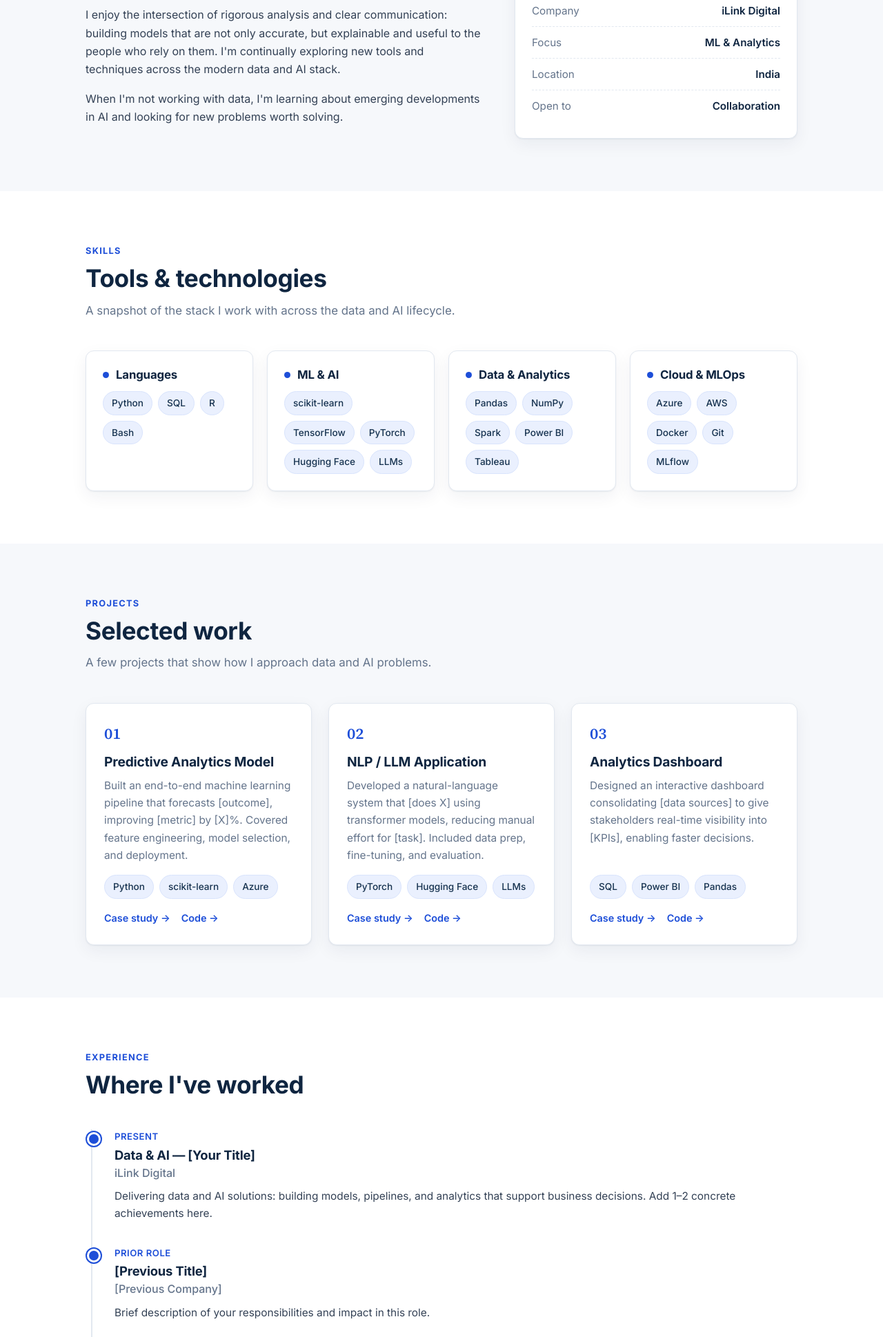
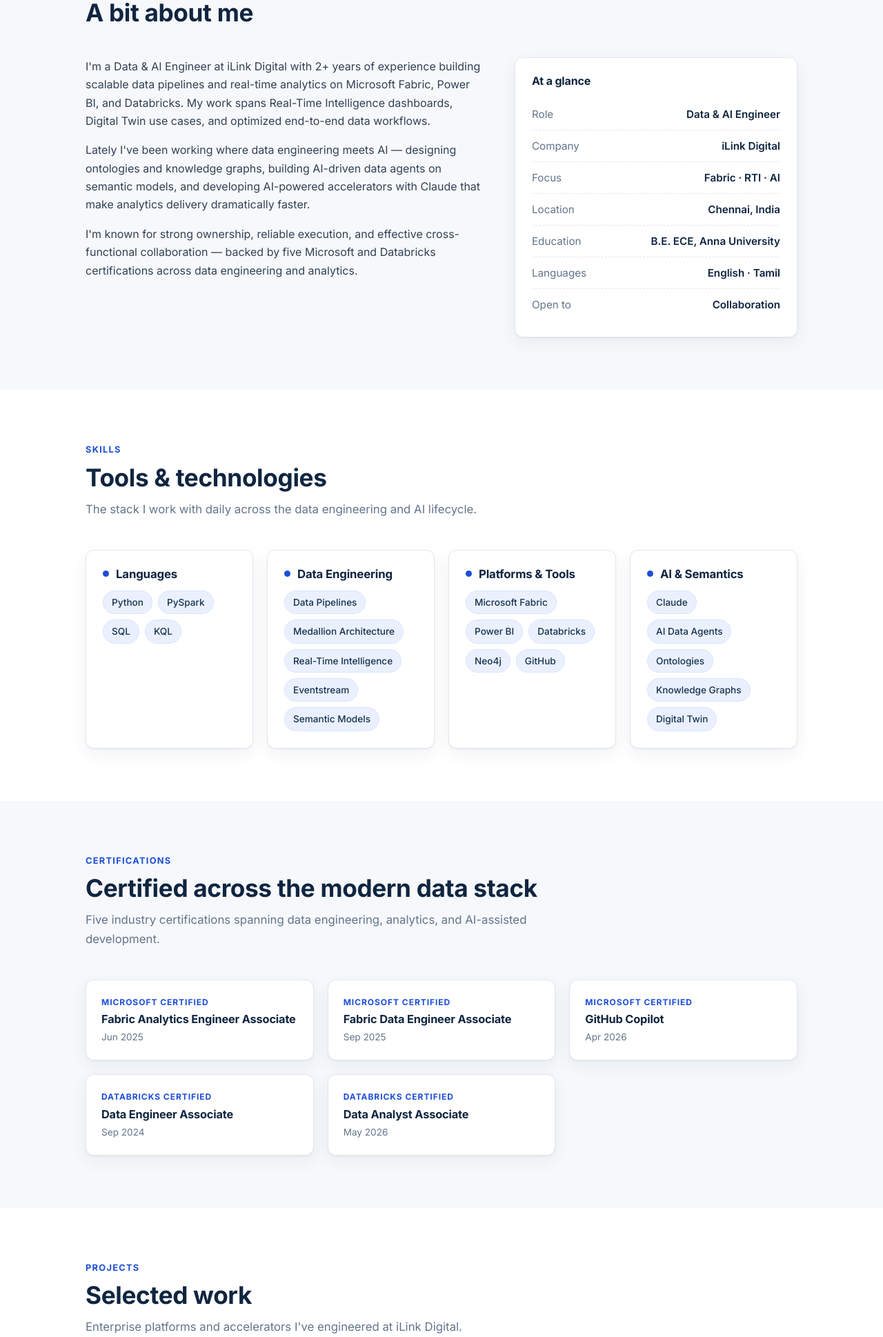
Before and after one commit to DharunKarthicksa/Portfolio, a plain HTML site: page index.html in a window 1280 px wide. Shown: the part 859-2797 px from the top of the page at 69% size. Drawn offline with Linux system fonts and the light colour scheme.

Commit message:
Personalize portfolio with resume content and dashboard sections
Add real bio, skills, projects (iWeave, GreenSky, Digital Twin),
experience, education, certifications section, hero stats tiles,
and contact links from resume.

Co-Authored-By: Claude Fable 5 <noreply@anthropic.com>

```diff
--- a/index.html
+++ b/index.html
@@ -3,8 +3,8 @@
 <head>
   <meta charset="UTF-8" />
   <meta name="viewport" content="width=device-width, initial-scale=1.0" />
-  <title>Dharun Karthick S — Data &amp; AI</title>
-  <meta name="description" content="Portfolio of Dharun Karthick S — Data &amp; AI professional at iLink Digital." />
+  <title>Dharun Karthick SA — Data &amp; AI Engineer</title>
+  <meta name="description" content="Portfolio of Dharun Karthick SA — Data &amp; AI Engineer at iLink Digital. Microsoft Fabric, Real-Time Intelligence, Databricks, Power BI, and AI-powered accelerators." />
   <link rel="preconnect" href="https://fonts.googleapis.com" />
   <link rel="preconnect" href="https://fonts.gstatic.com" crossorigin />
   <link href="https://fonts.googleapis.com/css2?family=Inter:wght@400;500;600;700;800&family=Source+Serif+4:opsz,wght@8..60,400;8..60,600&display=swap" rel="stylesheet" />
@@ -64,6 +64,13 @@
     .btn-ghost { background: #fff; color: var(--navy); border: 1px solid var(--line); }
     .btn-ghost:hover { border-color: var(--accent); color: var(--accent); text-decoration: none; }
 
+    /* Hero stats */
+    .stats { margin-top: 40px; display: grid; grid-template-columns: repeat(auto-fit, minmax(160px, 1fr)); gap: 14px; max-width: 780px; }
+    .stat { background: #fff; border: 1px solid var(--line); border-radius: var(--radius); padding: 16px 18px; box-shadow: var(--shadow); }
+    .stat .val { font-size: 1.6rem; font-weight: 800; color: var(--navy); letter-spacing: -.02em; }
+    .stat .val span { color: var(--accent); }
+    .stat .lbl { font-size: .8rem; color: var(--muted); font-weight: 500; margin-top: 2px; }
+
     /* Sections */
     section { padding: 76px 0; }
     section:nth-of-type(even) { background: var(--bg-soft); }
@@ -89,6 +96,13 @@
     .skill-card .dot { width: 9px; height: 9px; border-radius: 50%; background: var(--accent); flex: none; }
     .tags { display: flex; flex-wrap: wrap; gap: 8px; }
     .tag { font-size: .85rem; font-weight: 500; color: var(--navy-2); background: var(--accent-soft); border: 1px solid #d9e4fd; padding: 5px 12px; border-radius: 999px; }
+
+    /* Certifications */
+    .cert-grid { display: grid; grid-template-columns: repeat(auto-fit, minmax(250px, 1fr)); gap: 20px; }
+    .cert { background: #fff; border: 1px solid var(--line); border-radius: var(--radius); padding: 22px; box-shadow: var(--shadow); }
+    .cert .issuer { font-size: .75rem; font-weight: 700; letter-spacing: .08em; text-transform: uppercase; color: var(--accent); }
+    .cert h3 { font-size: 1.02rem; margin: 6px 0 4px; }
+    .cert .date { font-size: .85rem; color: var(--muted); }
 
     /* Projects */
     .proj-grid { display: grid; grid-template-columns: repeat(auto-fit, minmax(300px, 1fr)); gap: 24px; }
@@ -136,6 +150,7 @@
       <nav class="nav-links" id="navLinks">
         <a href="#about">About</a>
         <a href="#skills">Skills</a>
+        <a href="#certifications">Certifications</a>
         <a href="#projects">Projects</a>
         <a href="#experience">Experience</a>
         <a href="#contact">Contact</a>
@@ -147,12 +162,18 @@
   <!-- HERO -->
   <section class="hero" style="background:linear-gradient(180deg,var(--bg-soft),#fff)">
     <div class="wrap">
-      <span class="eyebrow">Data &amp; AI Professional</span>
-      <h1>Dharun Karthick S</h1>
-      <p class="lede">I turn data into decisions — building machine learning models, data pipelines, and analytics that help teams work smarter. <!-- TODO: rewrite this in your own words --></p>
+      <span class="eyebrow">Data &amp; AI Engineer · iLink Digital</span>
+      <h1>Dharun Karthick SA</h1>
+      <p class="lede">I build scalable data pipelines, real-time intelligence dashboards, and AI-powered accelerators on Microsoft Fabric and Databricks — turning operational data into decisions as it happens.</p>
       <div class="hero-actions">
         <a class="btn btn-primary" href="#projects">View my work &rarr;</a>
         <a class="btn btn-ghost" href="#contact">Get in touch</a>
+      </div>
+      <div class="stats">
+        <div class="stat"><div class="val">2<span>+</span></div><div class="lbl">Years in Data &amp; AI</div></div>
+        <div class="stat"><div class="val">5</div><div class="lbl">Microsoft &amp; Databricks certifications</div></div>
+        <div class="stat"><div class="val">3</div><div class="lbl">Enterprise solutions delivered</div></div>
+        <div class="stat"><div class="val">8.6</div><div class="lbl">CGPA — B.E., Anna University</div></div>
       </div>
     </div>
   </section>
@@ -166,17 +187,18 @@
       </div>
       <div class="about-grid">
         <div>
-          <!-- TODO: Replace with your real bio -->
-          <p>I'm a data and AI professional at iLink Digital, where I focus on transforming raw data into practical, production-ready solutions. My work spans the full lifecycle — from cleaning and modeling data to deploying machine learning systems that deliver measurable value.</p>
-          <p>I enjoy the intersection of rigorous analysis and clear communication: building models that are not only accurate, but explainable and useful to the people who rely on them. I'm continually exploring new tools and techniques across the modern data and AI stack.</p>
-          <p>When I'm not working with data, I'm learning about emerging developments in AI and looking for new problems worth solving.</p>
+          <p>I'm a Data &amp; AI Engineer at iLink Digital with 2+ years of experience building scalable data pipelines and real-time analytics on Microsoft Fabric, Power BI, and Databricks. My work spans Real-Time Intelligence dashboards, Digital Twin use cases, and optimized end-to-end data workflows.</p>
+          <p>Lately I've been working where data engineering meets AI — designing ontologies and knowledge graphs, building AI-driven data agents on semantic models, and developing AI-powered accelerators with Claude that make analytics delivery dramatically faster.</p>
+          <p>I'm known for strong ownership, reliable execution, and effective cross-functional collaboration — backed by five Microsoft and Databricks certifications across data engineering and analytics.</p>
         </div>
         <aside class="facts">
           <h3>At a glance</h3>
-          <div class="fact"><span>Role</span><span>Data &amp; AI</span></div>
+          <div class="fact"><span>Role</span><span>Data &amp; AI Engineer</span></div>
           <div class="fact"><span>Company</span><span>iLink Digital</span></div>
-          <div class="fact"><span>Focus</span><span>ML &amp; Analytics</span></div>
-          <div class="fact"><span>Location</span><span>India</span></div>
+          <div class="fact"><span>Focus</span><span>Fabric · RTI · AI</span></div>
+          <div class="fact"><span>Location</span><span>Chennai, India</span></div>
+          <div class="fact"><span>Education</span><span>B.E. ECE, Anna University</span></div>
+          <div class="fact"><span>Languages</span><span>English · Tamil</span></div>
           <div class="fact"><span>Open to</span><span>Collaboration</span></div>
         </aside>
       </div>
@@ -189,32 +211,70 @@
       <div class="sec-head">
         <div class="kicker">Skills</div>
         <h2>Tools &amp; technologies</h2>
-        <p>A snapshot of the stack I work with across the data and AI lifecycle. <!-- TODO: adjust to match your real skills --></p>
+        <p>The stack I work with daily across the data engineering and AI lifecycle.</p>
       </div>
       <div class="skills-grid">
         <div class="skill-card">
           <h3><span class="dot"></span>Languages</h3>
           <div class="tags">
-            <span class="tag">Python</span><span class="tag">SQL</span><span class="tag">R</span><span class="tag">Bash</span>
+            <span class="tag">Python</span><span class="tag">PySpark</span><span class="tag">SQL</span><span class="tag">KQL</span>
           </div>
         </div>
         <div class="skill-card">
-          <h3><span class="dot"></span>ML &amp; AI</h3>
+          <h3><span class="dot"></span>Data Engineering</h3>
           <div class="tags">
-            <span class="tag">scikit-learn</span><span class="tag">TensorFlow</span><span class="tag">PyTorch</span><span class="tag">Hugging Face</span><span class="tag">LLMs</span>
+            <span class="tag">Data Pipelines</span><span class="tag">Medallion Architecture</span><span class="tag">Real-Time Intelligence</span><span class="tag">Eventstream</span><span class="tag">Semantic Models</span>
           </div>
         </div>
         <div class="skill-card">
-          <h3><span class="dot"></span>Data &amp; Analytics</h3>
+          <h3><span class="dot"></span>Platforms &amp; Tools</h3>
           <div class="tags">
-            <span class="tag">Pandas</span><span class="tag">NumPy</span><span class="tag">Spark</span><span class="tag">Power BI</span><span class="tag">Tableau</span>
+            <span class="tag">Microsoft Fabric</span><span class="tag">Power BI</span><span class="tag">Databricks</span><span class="tag">Neo4j</span><span class="tag">GitHub</span>
           </div>
         </div>
         <div class="skill-card">
-          <h3><span class="dot"></span>Cloud &amp; MLOps</h3>
+          <h3><span class="dot"></span>AI &amp; Semantics</h3>
           <div class="tags">
-            <span class="tag">Azure</span><span class="tag">AWS</span><span class="tag">Docker</span><span class="tag">Git</span><span class="tag">MLflow</span>
+            <span class="tag">Claude</span><span class="tag">AI Data Agents</span><span class="tag">Ontologies</span><span class="tag">Knowledge Graphs</span><span class="tag">Digital Twin</span>
           </div>
+        </div>
+      </div>
+    </div>
+  </section>
+
+  <!-- CERTIFICATIONS -->
+  <section id="certifications">
+    <div class="wrap">
+      <div class="sec-head">
+        <div class="kicker">Certifications</div>
+        <h2>Certified across the modern data stack</h2>
+        <p>Five industry certifications spanning data engineering, analytics, and AI-assisted development.</p>
+      </div>
+      <div class="cert-grid">
+        <div class="cert">
+          <div class="issuer">Microsoft Certified</div>
+          <h3>Fabric Analytics Engineer Associate</h3>
+          <div class="date">Jun 2025</div>
+        </div>
+        <div class="cert">
+          <div class="issuer">Microsoft Certified</div>
+          <h3>Fabric Data Engineer Associate</h3>
+          <div class="date">Sep 2025</div>
+        </div>
+        <div class="cert">
+          <div class="issuer">Microsoft Certified</div>
+          <h3>GitHub Copilot</h3>
+          <div class="date">Apr 2026</div>
+        </div>
+        <div class="cert">
+          <div class="issuer">Databricks Certified</div>
+          <h3>Data Engineer Associate</h3>
+          <div class="date">Sep 2024</div>
+        </div>
+        <div class="cert">
+          <div class="issuer">Databricks Certified</div>
+          <h3>Data Analyst Associate</h3>
+          <div class="date">May 2026</div>
         </div>
       </div>
     </div>
@@ -226,29 +286,26 @@
       <div class="sec-head">
         <div class="kicker">Projects</div>
         <h2>Selected work</h2>
-        <p>A few projects that show how I approach data and AI problems. <!-- TODO: replace with your real projects --></p>
+        <p>Enterprise platforms and accelerators I've engineered at iLink Digital.</p>
       </div>
       <div class="proj-grid">
         <article class="proj">
           <div class="num">01</div>
-          <h3>Predictive Analytics Model</h3>
-          <p>Built an end-to-end machine learning pipeline that forecasts [outcome], improving [metric] by [X]%. Covered feature engineering, model selection, and deployment. <!-- TODO --></p>
-          <div class="tags"><span class="tag">Python</span><span class="tag">scikit-learn</span><span class="tag">Azure</span></div>
-          <div class="links"><a href="#">Case study &rarr;</a><a href="#">Code &rarr;</a></div>
+          <h3>iWeave — Ontology &amp; Semantic Intelligence Platform</h3>
+          <p>AI-powered platform that models business domains as knowledge graphs for intelligent data discovery and contextual reasoning. I built industry-specific ontology templates using Claude and integrated the platform with Microsoft Fabric and Neo4j for seamless ontology import/export across enterprise data ecosystems.</p>
+          <div class="tags"><span class="tag">Claude</span><span class="tag">Microsoft Fabric</span><span class="tag">Neo4j</span><span class="tag">Knowledge Graphs</span></div>
         </article>
         <article class="proj">
           <div class="num">02</div>
-          <h3>NLP / LLM Application</h3>
-          <p>Developed a natural-language system that [does X] using transformer models, reducing manual effort for [task]. Included data prep, fine-tuning, and evaluation. <!-- TODO --></p>
-          <div class="tags"><span class="tag">PyTorch</span><span class="tag">Hugging Face</span><span class="tag">LLMs</span></div>
-          <div class="links"><a href="#">Case study &rarr;</a><a href="#">Code &rarr;</a></div>
+          <h3>GreenSky — Methane Leak Detection Accelerator</h3>
+          <p>Plug-and-play Oil &amp; Gas accelerator on Microsoft Fabric and Databricks that detects methane leaks by fusing industrial SCADA data with satellite plume data from Microsoft Planetary Computer. I designed the Bronze–Silver–Gold Medallion architecture and built real-time RTI dashboards with optimized KQL.</p>
+          <div class="tags"><span class="tag">Microsoft Fabric</span><span class="tag">Databricks</span><span class="tag">KQL</span><span class="tag">Medallion Architecture</span></div>
         </article>
         <article class="proj">
           <div class="num">03</div>
-          <h3>Analytics Dashboard</h3>
-          <p>Designed an interactive dashboard consolidating [data sources] to give stakeholders real-time visibility into [KPIs], enabling faster decisions. <!-- TODO --></p>
-          <div class="tags"><span class="tag">SQL</span><span class="tag">Power BI</span><span class="tag">Pandas</span></div>
-          <div class="links"><a href="#">Case study &rarr;</a><a href="#">Code &rarr;</a></div>
+          <h3>Digital Twin &amp; Real-Time Intelligence Showcases</h3>
+          <p>Presales solutions built on Microsoft Fabric — including a Digital Twin demo presented at FabCon '25 showcasing future-state architecture. I transformed Eventstream data into interactive real-time dashboards with KQL and accelerated custom dashboard delivery using Rayfin with Claude.</p>
+          <div class="tags"><span class="tag">Digital Twin</span><span class="tag">Eventstream</span><span class="tag">KQL</span><span class="tag">Rayfin</span></div>
         </article>
       </div>
     </div>
@@ -262,24 +319,23 @@
         <h2>Where I've worked</h2>
       </div>
       <div class="timeline">
-        <!-- TODO: replace with your real roles -->
         <div class="tl-item">
-          <div class="when">Present</div>
-          <h3>Data &amp; AI — [Your Title]</h3>
-          <div class="org">iLink Digital</div>
-          <p>Delivering data and AI solutions: building models, pipelines, and analytics that support business decisions. Add 1–2 concrete achievements here.</p>
+          <div class="when">Jan 2024 — Present</div>
+          <h3>Data Engineer</h3>
+          <div class="org">iLink Digital · Chennai</div>
+          <p>Building AI-powered data platforms and accelerators: industry ontology templates for iWeave developed with Claude, Medallion pipelines and real-time methane-detection dashboards for GreenSky, and Fabric–Neo4j integrations — all managed with disciplined GitHub branching and version-control workflows.</p>
         </div>
         <div class="tl-item">
-          <div class="when">Prior role</div>
-          <h3>[Previous Title]</h3>
-          <div class="org">[Previous Company]</div>
-          <p>Brief description of your responsibilities and impact in this role.</p>
+          <div class="when">Presales · FabCon '25</div>
+          <h3>Solution Engineer</h3>
+          <div class="org">iLink Digital</div>
+          <p>Designed and delivered a Digital Twin demo for FabCon '25 showcasing next-generation Microsoft Fabric architecture; developed multiple Real-Time Intelligence solutions from Eventstream data and built custom Rayfin dashboards with Claude for customer demonstrations.</p>
         </div>
         <div class="tl-item">
-          <div class="when">Education</div>
-          <h3>[Your Degree]</h3>
-          <div class="org">[University / Institution]</div>
-          <p>Field of study, notable coursework, or achievements.</p>
+          <div class="when">2020 — 2024</div>
+          <h3>B.E. Electronics &amp; Communication Engineering</h3>
+          <div class="org">MIT Campus, Anna University · Chennai</div>
+          <p>First Class with Distinction — 8.6 CGPA. Chairman of the Electronics Engineers Association.</p>
         </div>
       </div>
     </div>
@@ -292,9 +348,9 @@
         <h2>Let's work together</h2>
         <p>I'm always open to interesting data and AI problems, collaborations, and conversations. Reach out anytime.</p>
         <div class="contact-links">
-          <a href="mailto:dharunkarthick.s@ilinklabs.com">&#9993; Email</a>
-          <a href="https://www.linkedin.com/" target="_blank" rel="noopener">in LinkedIn</a>
-          <a href="https://github.com/" target="_blank" rel="noopener">&#9733; GitHub</a>
+          <a href="mailto:sadharunkarthick@gmail.com">&#9993; Email</a>
+          <a href="https://www.linkedin.com/in/dharunkarthick" target="_blank" rel="noopener">in LinkedIn</a>
+          <a href="https://github.com/DharunKarthicksa" target="_blank" rel="noopener">&#9733; GitHub</a>
         </div>
       </div>
     </div>
@@ -302,7 +358,7 @@
 
   <footer>
     <div class="wrap">
-      &copy; <span id="year"></span> Dharun Karthick S. Built with care.
+      &copy; <span id="year"></span> Dharun Karthick SA. Built with care.
     </div>
   </footer>
 
```
Also changed, not shown: 1 other file.
